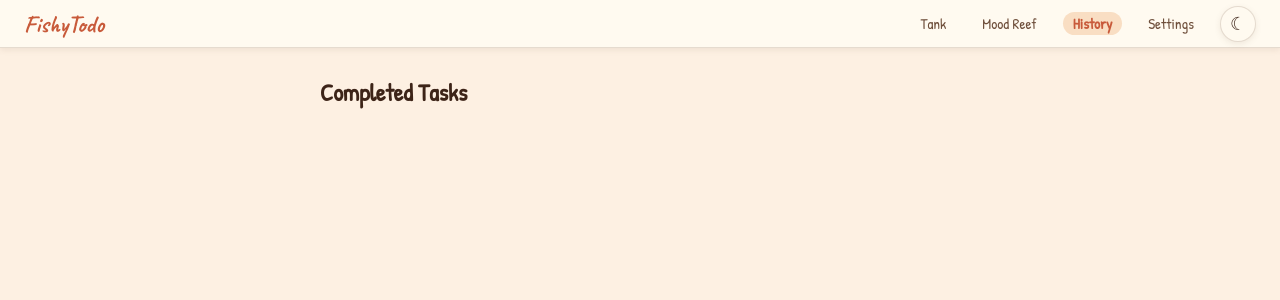
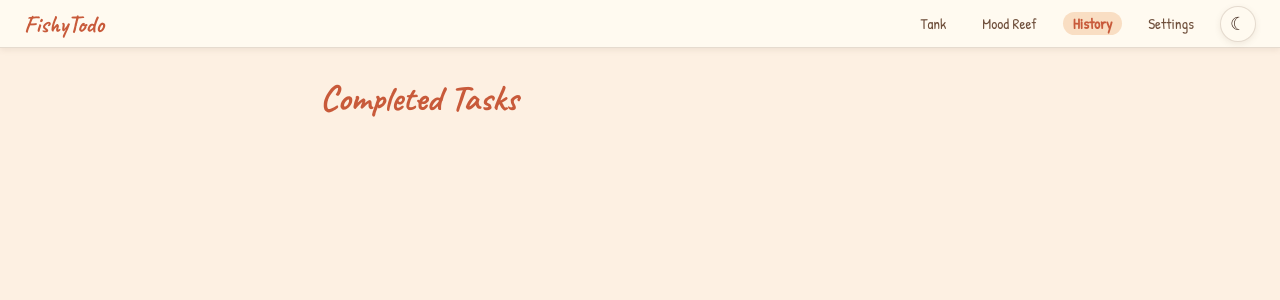
Before and after one commit to PatriciaMoraru/FishyTodo, a React (Vite) app: page /history in a window 1280 px wide. Shown: the top 300 px of the page. Built offline with nearby package versions, Linux system fonts and the light colour scheme.

Commit message:
fix: change font style and size for Completed

```diff
--- a/src/components/HistoryView.css
+++ b/src/components/HistoryView.css
@@ -11,9 +11,11 @@
 
 /* ── history ─────────────────────────────────────── */
 .history-title {
-  font-family: 'Patrick Hand', cursive;
-  font-size: 2.4rem;
-  color: var(--ink);
+  font-family: 'Caveat', cursive;
+  font-size: 3.6rem;
+  font-weight: 700;
+  color: var(--accent);
+  line-height: 1;
   margin-bottom: 2rem;
 }
 
```
